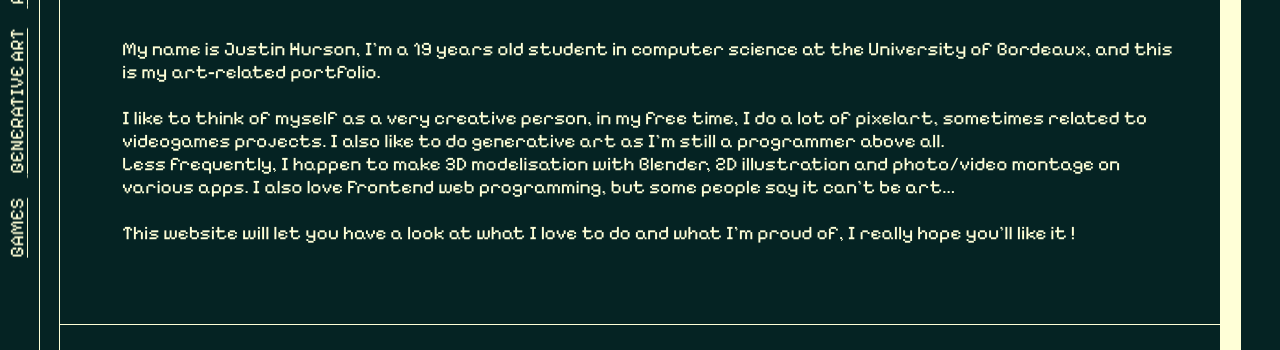
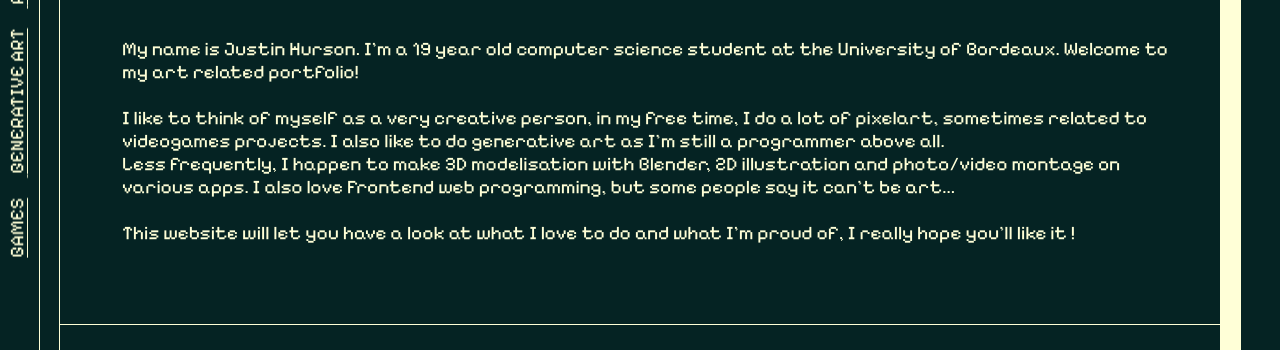
Before and after one commit to ChevalMonsieur/art_folio, a plain HTML site: page index.html in a window 1280 px wide. Shown: the part 171-521 px from the top of the page. Drawn offline with Linux system fonts and the light colour scheme.

Commit message:
deuxieme test (je crois que ça va marcher)

```diff
--- a/general.css
+++ b/general.css
@@ -10,7 +10,7 @@
 
 html {
 	scroll-behavior: smooth;
-    cursor: url(/images/customCursor.png) 7 7, pointer;
+    cursor: url(/Art/images/customCursor.png) 7 7, pointer;
 }
 
 body {
@@ -171,7 +171,7 @@ footer {
 .textLink {
     color: var(--main-color-1);
     transition: color 0.2s ease-in-out;
-    cursor: url(/images/customCursorLink.png), pointer;
+    cursor: url(/Art/images/customCursorLink.png), pointer;
 
 }
 
--- a/index.html
+++ b/index.html
@@ -52,8 +52,8 @@
                 <div class="categoryMargin">
                     <div class="categoryTitle"> HELLO ! </div>
                     <div class="categoryText">
-                        My name is Justin Hurson, I'm a 19 years old student in computer science at the University of
-                        Bordeaux, and this is my art-related portfolio.
+                        My name is Justin Hurson. I'm a 19 year old computer science student at the University of
+                        Bordeaux. Welcome to my art related portfolio!
 
                         <br><br> I like to think of myself as a very creative person, in my free time, I do a lot of
                         pixelart, sometimes related to videogames projects. I also like to do generative art as I'm
```
